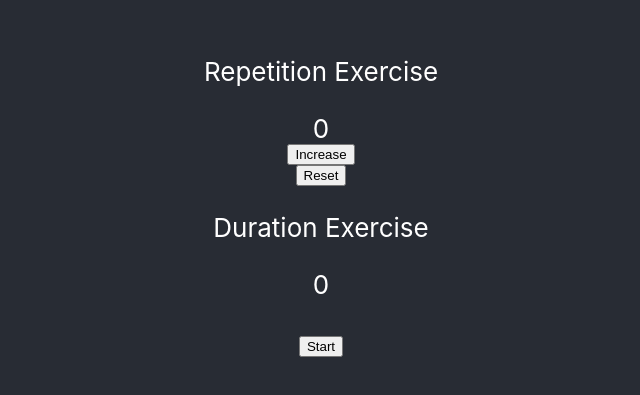
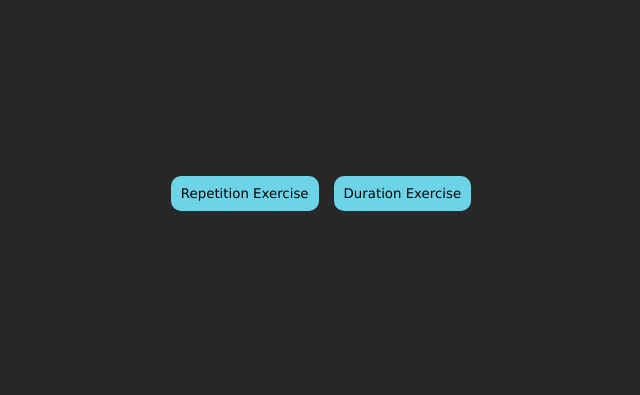
Before and after one commit to valmg11/React-Exercise-App, a React (Create React App) app in the folder exercise-app/: page / in a window 1280 px wide. Shown: the part 207-602 px from the top of the page, without its empty margins (319-959 px from the left). Built offline with nearby package versions, Linux system fonts and the light colour scheme.

Commit message:
added styling, added component functionality

```diff
--- a/exercise-app/src/App.css
+++ b/exercise-app/src/App.css
@@ -1,5 +1,8 @@
+/* Valentina Gandolfo */
+
 .App {
   text-align: center;
+  font-family: Verdana, Geneva, Tahoma, sans-serif;
 }
 
 .App-logo {
@@ -14,7 +17,7 @@
 }
 
 .App-header {
-  background-color: #282c34;
+  background-color: #272727;
   min-height: 100vh;
   display: flex;
   flex-direction: column;
@@ -38,6 +41,21 @@
 }
 
 
+button {
+  background-color: #6DD4E8;
+  border: none;
+  border-radius: 10px;
+  padding: 10px;
+  font-family: Verdana, Geneva, Tahoma, sans-serif;
+}
+
+/* class for buttons */
+.buttons {
+  display: flex;
+  flex-direction: row;
+  gap: 15px;
+
+}
 
 button:hover {
   cursor: pointer;
--- a/exercise-app/src/App.js
+++ b/exercise-app/src/App.js
@@ -1,14 +1,37 @@
+//Valentina Gandolfo
 // import logo from './logo.svg';
 import './App.css';
-// import {useState, useEffect} from 'react'
+import {useState} from 'react'
 import RepetitionExercise from "./components/RepetitionExercise"
+import DurationExercise from "./components/DurationExercise"
 
 
 function App() {
+  let name = ["Repetition", "Duration"]
+
+  const [selectedButton, setSelectedButton] = useState(null);
+
+  const handleClick = (buttonName) => {
+    setSelectedButton(buttonName);
+  }
+// console.log(selectedButton)
+  // if (selectedButton.) {
+  //   console.log()
+  // }
 
   return (
     // <button onClick={() => <RepetitionExercise></RepetitionExercise>}>Repetition</button>
-    <RepetitionExercise></RepetitionExercise>
+    // <RepetitionExercise name></RepetitionExercise>
+
+    <div className="App">
+      <header className="App-header">
+        <div>{selectedButton}</div>
+        <div class="buttons">
+          <button onClick={() => handleClick(<RepetitionExercise/>)}>Repetition Exercise</button>
+          <button onClick={() => handleClick(<DurationExercise/>)}>Duration Exercise</button>
+        </div>
+      </header>
+    </div>
 
   );
 }
--- a/exercise-app/src/components/DurationExercise/index.js
+++ b/exercise-app/src/components/DurationExercise/index.js
@@ -1,10 +1,11 @@
+//Valentina Gandolfo
 // Duration
 import {useState, useEffect, useCallback} from 'react'
 
 import React from "react";
 
 
-function DurationExercise() {
+function DurationExercise(props) {
     let [timer, setTimer] = useState(0)
     let [curTime, setCurTime] = useState(0)
     let [time, setTime] = useState(0)
@@ -38,7 +39,8 @@ function DurationExercise() {
 
     return (
     <div className="App">
-        <header className="App">
+        <header className="App-header">
+            {/* <p>{props.name[1]} Exercise</p> */}
             <p>Duration Exercise</p>
         <p>{running ? (Date.now()-curTime)/1000 : time/1000}</p>
         <button onClick={click}>{running ? "Stop" : "Start"}</button>
--- a/exercise-app/src/components/RepetitionExercise/index.js
+++ b/exercise-app/src/components/RepetitionExercise/index.js
@@ -1,9 +1,11 @@
+//Valentina Gandolfo
 //Repetition
+
 import {useState, useEffect} from 'react'
-import DurationExercise from "../DurationExercise"
+// import DurationExercise from "../DurationExercise"
 
 
-function RepetitionExercise() {
+function RepetitionExercise(props) {
     const [count, setCount] = useState(0);
     useEffect(()=> {
         // console.log("button clicked "+ count+ " times");
@@ -11,12 +13,15 @@ function RepetitionExercise() {
     return (
     <div className="App">
         <header className="App-header">
+        {/* <p>{props.name[0]} Exercise</p> */}
         <p>Repetition Exercise</p>
-        <span>{count}</span>
-        <button onClick={() => setCount(count + 1)}>Increase</button>
-        {/* change below setCount? */}
-        <button onClick={() => setCount(count*0)}>Reset</button>
-        <DurationExercise></DurationExercise>
+        <p>{count}</p>
+            <div class="buttons">
+                <button onClick={() => setCount(count + 1)}>Increase</button>
+                {/* change below setCount? */}
+                <button onClick={() => setCount(count*0)}>Reset</button>
+                {/* <DurationExercise name></DurationExercise> */}
+            </div>
         </header>
     </div>
 
```
